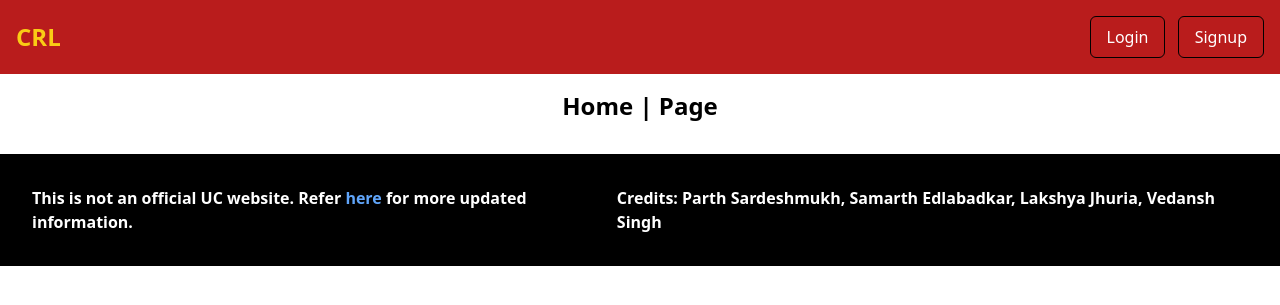
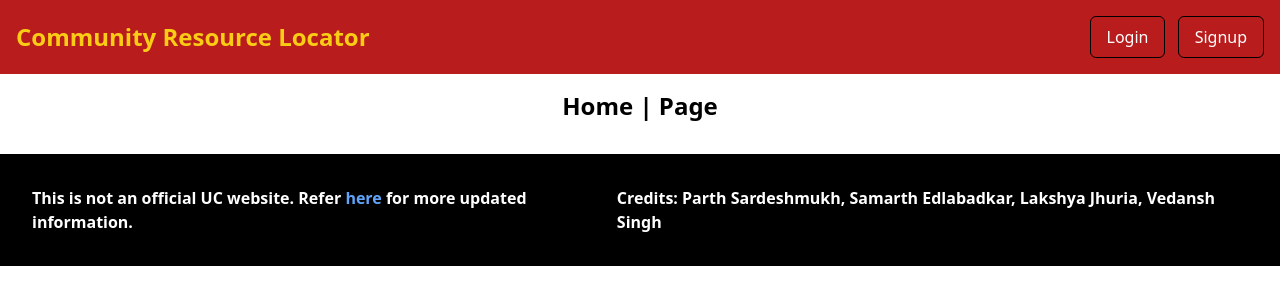
Before and after one commit to SamarthEdlabadkar/Community_Resource_MUC23, a Django app: page / in a window 1280 px wide. Shown: the top 305 px of the page. Run offline with Django 4.2, Linux system fonts and the light colour scheme; data that the repository does not hold is empty; some libraries are stand-ins or nearby versions.

Commit message:
Update base.html

```diff
--- a/CRL_project/Food/Templates/base.html
+++ b/CRL_project/Food/Templates/base.html
@@ -13,7 +13,7 @@
 
 <body class="bg-white">
     <header class="header bg-red-700 p-4 flex justify-between items-center">
-        <h1 class="website-title text-yellow-400 text-2xl font-semibold">CRL</h1>
+        <h1 class="website-title text-yellow-400 text-2xl font-semibold">Community Resource Locator</h1>
         <div class="button-container text-right">
             <button
                 class="text-white hover:bg-black-800 py-2 px-4 rounded-md cursor-pointer border border-black">Login</button>
```
